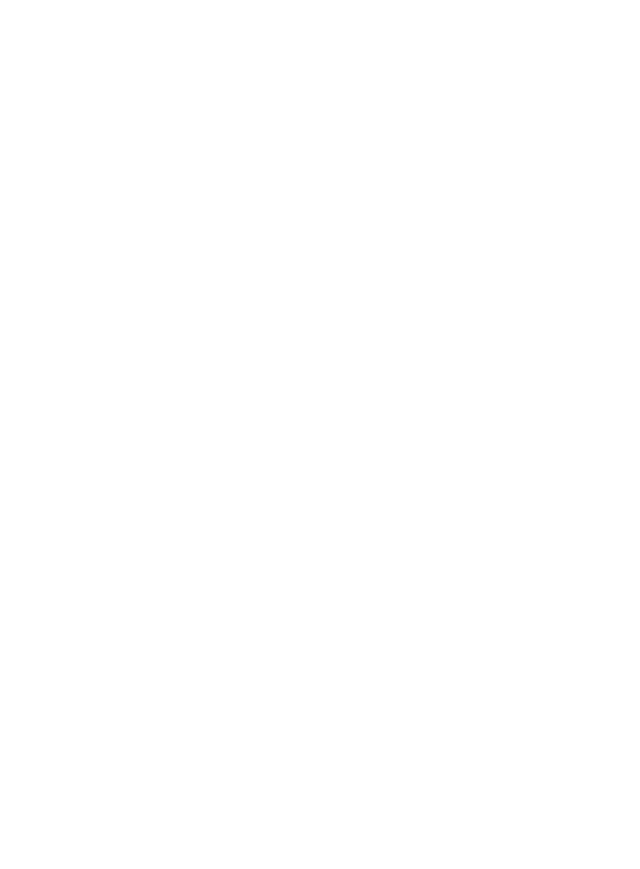
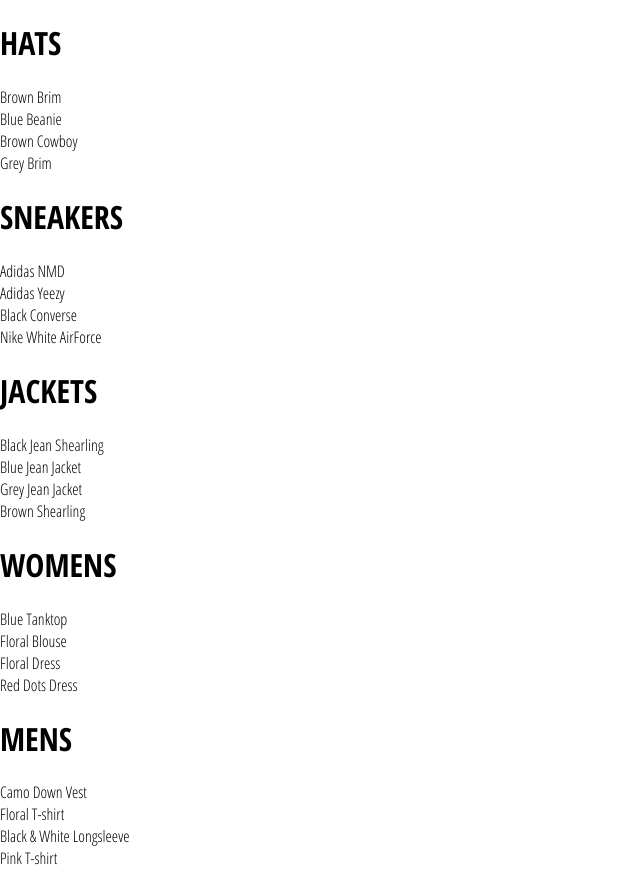
Before and after one commit to diwao/crwn-clothing, a React (Create React App) app: page /shop in a window 1280 px wide. Shown: the whole page, without its empty margins (0-640 px from the left). Before the commit the page ends 800 px from the top, so only its background shows below. Built offline with nearby package versions, Linux system fonts and the light colour scheme.

Commit message:
feat: add collection-preview component

```diff
--- a/src/App.js
+++ b/src/App.js
@@ -3,6 +3,7 @@
 import './App.css';
 
 import HomePage from './pages/HomePage/HomePage';
+import ShopPage from './pages/ShopPage/ShopPage';
 
 const HatsPage = () => (
   <div>
@@ -15,7 +16,7 @@
     <div>
       <Switch>
         <Route exact path="/" component={HomePage} />
-        <Route path="/hats" component={HatsPage} />
+        <Route path="/shop" component={ShopPage} />
       </Switch>
     </div>
   );
--- /dev/null
+++ b/src/components/CollectionPreview/CollectionPreview.jsx
@@ -0,0 +1,19 @@
+import React from 'react';
+import './CollectionPreview.scss';
+
+function CollectionPreview({ title, items }) {
+  return (
+    <div className="collection-preview">
+      <h1 className="title">{title.toUpperCase()}</h1>
+      <div className="preview">
+        {items
+          .filter((item, idx) => idx < 4)
+          .map((item) => (
+            <div key={item.id}>{item.name}</div>
+          ))}
+      </div>
+    </div>
+  );
+}
+
+export default CollectionPreview;
--- /dev/null
+++ b/src/pages/ShopPage/ShopPage.jsx
@@ -0,0 +1,25 @@
+import React, { Component } from 'react';
+import SHOP_DATA from './shop.data';
+
+import CollectionPreview from '../../components/CollectionPreview/CollectionPreview';
+
+class ShopPage extends Component {
+  constructor(props) {
+    super(props);
+    this.state = {
+      collections: SHOP_DATA,
+    };
+  }
+  render() {
+    const { collections } = this.state;
+    return (
+      <div className="shop-page">
+        {collections.map(({ id, ...otherProps }) => (
+          <CollectionPreview key={id} {...otherProps} />
+        ))}
+      </div>
+    );
+  }
+}
+
+export default ShopPage;
--- /dev/null
+++ b/src/pages/ShopPage/shop.data.js
@@ -0,0 +1,249 @@
+const SHOP_DATA = [
+  {
+    id: 1,
+    title: 'Hats',
+    routeName: 'hats',
+    items: [
+      {
+        id: 1,
+        name: 'Brown Brim',
+        imageUrl: 'https://i.ibb.co/ZYW3VTp/brown-brim.png',
+        price: 25,
+      },
+      {
+        id: 2,
+        name: 'Blue Beanie',
+        imageUrl: 'https://i.ibb.co/ypkgK0X/blue-beanie.png',
+        price: 18,
+      },
+      {
+        id: 3,
+        name: 'Brown Cowboy',
+        imageUrl: 'https://i.ibb.co/QdJwgmp/brown-cowboy.png',
+        price: 35,
+      },
+      {
+        id: 4,
+        name: 'Grey Brim',
+        imageUrl: 'https://i.ibb.co/RjBLWxB/grey-brim.png',
+        price: 25,
+      },
+      {
+        id: 5,
+        name: 'Green Beanie',
+        imageUrl: 'https://i.ibb.co/YTjW3vF/green-beanie.png',
+        price: 18,
+      },
+      {
+        id: 6,
+        name: 'Palm Tree Cap',
+        imageUrl: 'https://i.ibb.co/rKBDvJX/palm-tree-cap.png',
+        price: 14,
+      },
+      {
+        id: 7,
+        name: 'Red Beanie',
+        imageUrl: 'https://i.ibb.co/bLB646Z/red-beanie.png',
+        price: 18,
+      },
+      {
+        id: 8,
+        name: 'Wolf Cap',
+        imageUrl: 'https://i.ibb.co/1f2nWMM/wolf-cap.png',
+        price: 14,
+      },
+      {
+        id: 9,
+        name: 'Blue Snapback',
+        imageUrl: 'https://i.ibb.co/X2VJP2W/blue-snapback.png',
+        price: 16,
+      },
+    ],
+  },
+  {
+    id: 2,
+    title: 'Sneakers',
+    routeName: 'sneakers',
+    items: [
+      {
+        id: 1,
+        name: 'Adidas NMD',
+        imageUrl: 'https://i.ibb.co/0s3pdnc/adidas-nmd.png',
+        price: 220,
+      },
+      {
+        id: 2,
+        name: 'Adidas Yeezy',
+        imageUrl: 'https://i.ibb.co/dJbG1cT/yeezy.png',
+        price: 280,
+      },
+      {
+        id: 3,
+        name: 'Black Converse',
+        imageUrl: 'https://i.ibb.co/bPmVXyP/black-converse.png',
+        price: 110,
+      },
+      {
+        id: 4,
+        name: 'Nike White AirForce',
+        imageUrl: 'https://i.ibb.co/1RcFPk0/white-nike-high-tops.png',
+        price: 160,
+      },
+      {
+        id: 5,
+        name: 'Nike Red High Tops',
+        imageUrl: 'https://i.ibb.co/QcvzydB/nikes-red.png',
+        price: 160,
+      },
+      {
+        id: 6,
+        name: 'Nike Brown High Tops',
+        imageUrl: 'https://i.ibb.co/fMTV342/nike-brown.png',
+        price: 160,
+      },
+      {
+        id: 7,
+        name: 'Air Jordan Limited',
+        imageUrl: 'https://i.ibb.co/w4k6Ws9/nike-funky.png',
+        price: 190,
+      },
+      {
+        id: 8,
+        name: 'Timberlands',
+        imageUrl: 'https://i.ibb.co/Mhh6wBg/timberlands.png',
+        price: 200,
+      },
+    ],
+  },
+  {
+    id: 3,
+    title: 'Jackets',
+    routeName: 'jackets',
+    items: [
+      {
+        id: 1,
+        name: 'Black Jean Shearling',
+        imageUrl: 'https://i.ibb.co/XzcwL5s/black-shearling.png',
+        price: 125,
+      },
+      {
+        id: 2,
+        name: 'Blue Jean Jacket',
+        imageUrl: 'https://i.ibb.co/mJS6vz0/blue-jean-jacket.png',
+        price: 90,
+      },
+      {
+        id: 3,
+        name: 'Grey Jean Jacket',
+        imageUrl: 'https://i.ibb.co/N71k1ML/grey-jean-jacket.png',
+        price: 90,
+      },
+      {
+        id: 4,
+        name: 'Brown Shearling',
+        imageUrl: 'https://i.ibb.co/s96FpdP/brown-shearling.png',
+        price: 165,
+      },
+      {
+        id: 5,
+        name: 'Tan Trench',
+        imageUrl: 'https://i.ibb.co/M6hHc3F/brown-trench.png',
+        price: 185,
+      },
+    ],
+  },
+  {
+    id: 4,
+    title: 'Womens',
+    routeName: 'womens',
+    items: [
+      {
+        id: 1,
+        name: 'Blue Tanktop',
+        imageUrl: 'https://i.ibb.co/7CQVJNm/blue-tank.png',
+        price: 25,
+      },
+      {
+        id: 2,
+        name: 'Floral Blouse',
+        imageUrl: 'https://i.ibb.co/4W2DGKm/floral-blouse.png',
+        price: 20,
+      },
+      {
+        id: 3,
+        name: 'Floral Dress',
+        imageUrl: 'https://i.ibb.co/KV18Ysr/floral-skirt.png',
+        price: 80,
+      },
+      {
+        id: 4,
+        name: 'Red Dots Dress',
+        imageUrl: 'https://i.ibb.co/N3BN1bh/red-polka-dot-dress.png',
+        price: 80,
+      },
+      {
+        id: 5,
+        name: 'Striped Sweater',
+        imageUrl: 'https://i.ibb.co/KmSkMbH/striped-sweater.png',
+        price: 45,
+      },
+      {
+        id: 6,
+        name: 'Yellow Track Suit',
+        imageUrl: 'https://i.ibb.co/v1cvwNf/yellow-track-suit.png',
+        price: 135,
+      },
+      {
+        id: 7,
+        name: 'White Blouse',
+        imageUrl: 'https://i.ibb.co/qBcrsJg/white-vest.png',
+        price: 20,
+      },
+    ],
+  },
+  {
+    id: 5,
+    title: 'Mens',
+    routeName: 'mens',
+    items: [
+      {
+        id: 1,
+        name: 'Camo Down Vest',
+        imageUrl: 'https://i.ibb.co/xJS0T3Y/camo-vest.png',
+        price: 325,
+      },
+      {
+        id: 2,
+        name: 'Floral T-shirt',
+        imageUrl: 'https://i.ibb.co/qMQ75QZ/floral-shirt.png',
+        price: 20,
+      },
+      {
+        id: 3,
+        name: 'Black & White Longsleeve',
+        imageUrl: 'https://i.ibb.co/55z32tw/long-sleeve.png',
+        price: 25,
+      },
+      {
+        id: 4,
+        name: 'Pink T-shirt',
+        imageUrl: 'https://i.ibb.co/RvwnBL8/pink-shirt.png',
+        price: 25,
+      },
+      {
+        id: 5,
+        name: 'Jean Long Sleeve',
+        imageUrl: 'https://i.ibb.co/VpW4x5t/roll-up-jean-shirt.png',
+        price: 40,
+      },
+      {
+        id: 6,
+        name: 'Burgundy T-shirt',
+        imageUrl: 'https://i.ibb.co/mh3VM1f/polka-dot-shirt.png',
+        price: 25,
+      },
+    ],
+  },
+];
+
+export default SHOP_DATA;
```
Also changed, not shown: src/components/CollectionPreview/CollectionPreview.scss (added).
